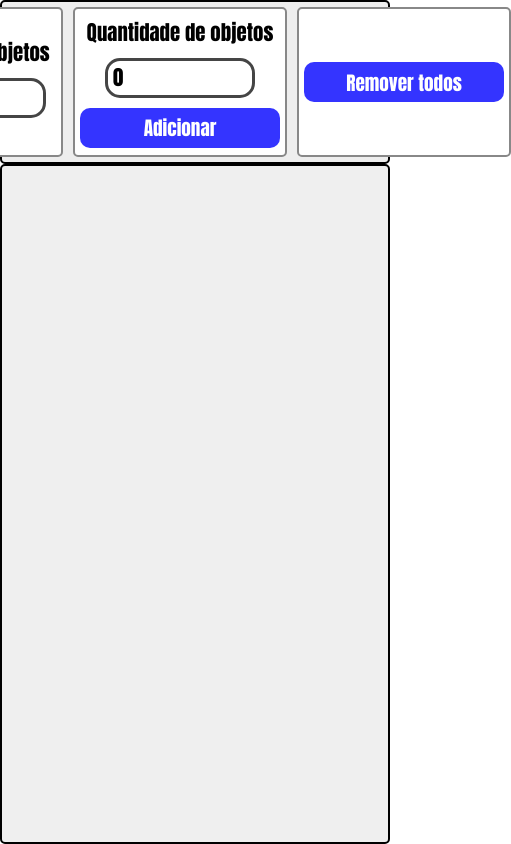
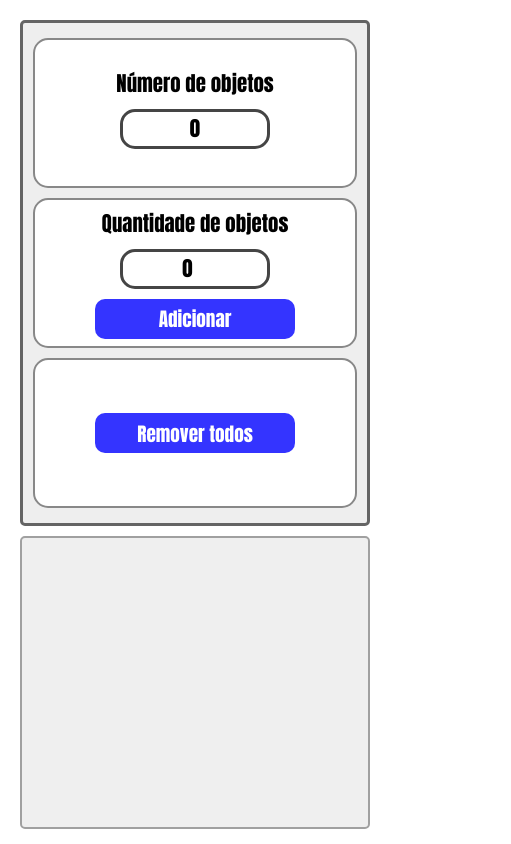
Before and after one commit to joaohenriqueleal/projeto-bolinhas-flutuantes, a plain HTML site: page index.html in a window 390 px wide. Shown: the whole page, 511 px wide, since content can reach past the window. Drawn offline with Linux system fonts and the light colour scheme.

Commit message:
Adicionei responsividade a versão mobile da página.

```diff
--- a/index.html
+++ b/index.html
@@ -5,6 +5,7 @@
     <meta name="viewport" content="width=device-width, initial-scale=1.0">
     <title>Aula 86</title>
     <link rel="stylesheet" href="styles/style.css">
+    <link rel="stylesheet" href="styles/mobile.css">
 </head>
 <body>
     <div id="controles" class="controles">
--- /dev/null
+++ b/styles/mobile.css
@@ -0,0 +1,11 @@
+@charset "UTF-8";
+
+
+@media screen and (max-width: 900px) {
+    div#controles {
+        padding: 10px;
+
+        display: flex;
+        flex-direction: column;
+    }
+}
--- a/styles/style.css
+++ b/styles/style.css
@@ -8,12 +8,17 @@
     font-family: Impact, Haettenschweiler, 'Arial Narrow Bold', sans-serif;
 }
 
+body {
+    padding: 20px;
+}
+
 .controles {
     background-color: #eee;
-    border: 2px solid #000;
+    border: 3px solid #646464;
     border-radius: 5px;
 
     width: 100%;
+    margin-bottom: 10px;
 
     display: flex;
     align-items: center;
@@ -23,7 +28,7 @@
 .controle {
     background-color: #fff;
     border: 2px solid #888;
-    border-radius: 5px;
+    border-radius: 15px;
 
     padding: 5px;
     width: 100%;
@@ -79,17 +84,20 @@ input[type='number'], #num_objetos {
     display: flex;
     align-items: center;
     justify-content: center;
+
+    text-align: center;
 }
 
 .palco {
     background-color: #efefef;
     border-radius: 5px;
-    border: 2px solid #000;
+    border: 2px solid #a0a0a0;
 
+    margin-bottom: 15px;
     min-height: 100vh;
     min-height: fill-available;
     min-height: -webkit-fill-available;
-    width: 100%;
+    width: calc(100% - 40px);
 
     display: flex;
 
```
